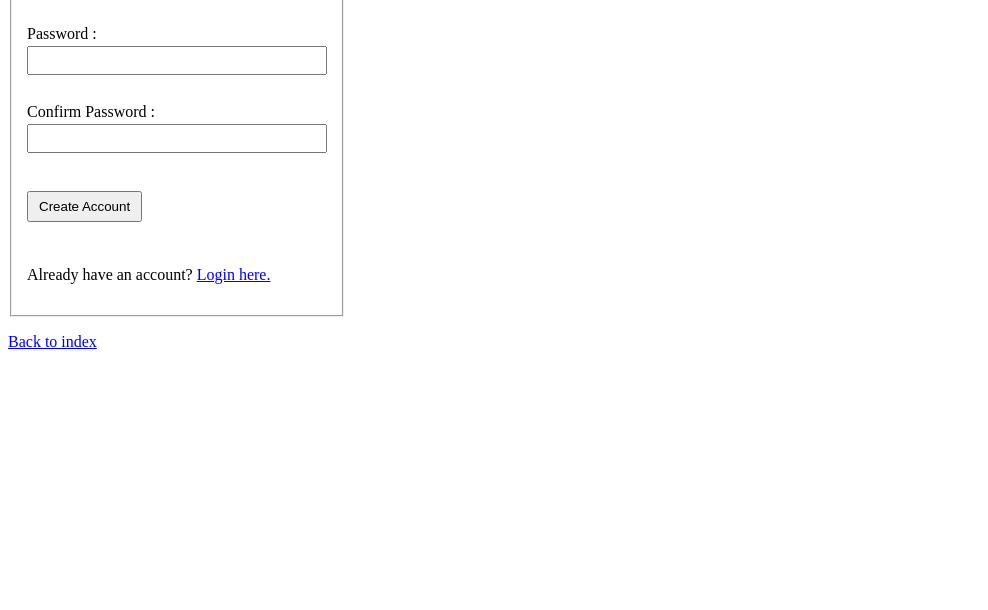
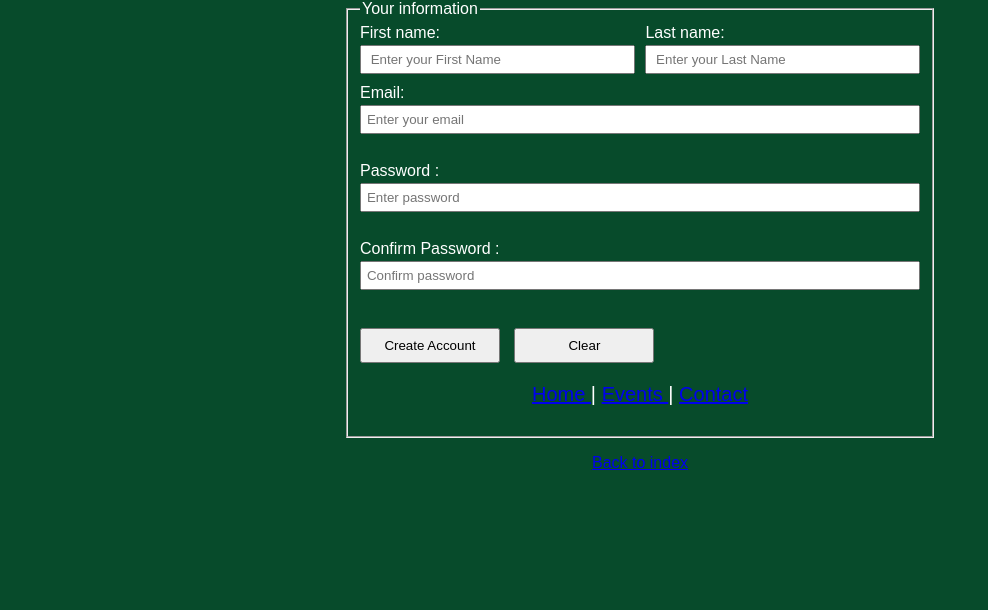
Before and after one commit to BuzzFid/CPIS358-Assignment1-Group10, a plain HTML site: page register.html in a window 1280 px wide. Shown: the part 190-800 px from the top of the page, without its empty margins (0-988 px from the left). Drawn offline with Linux system fonts and the light colour scheme.

Commit message:
Refactor registration form layout and styling for improved user experience

```diff
--- a/register.html
+++ b/register.html
@@ -1,49 +1,142 @@
-<head>
-    <title>SignUp</title>
-    <style>
-        fieldset {
-            width: 300px;
-            padding: 15px;
+<!DOCTYPE html>
+<html>
+    <style type="text/css">
+        /* Center the sign-up form both vertically and horizontally */
+        body {
+            font-family: Arial, sans-serif;
+            display: flex;
+            flex-direction: column;
+            justify-content: center;
+            align-items: center;
+            height: 100vh;
+            margin: 0;
+            background-color: #074b2b;
+            color: #ffffff;
+
         }
+
+
+
+        /* row for first and last name inputs */
+        .name-row {
+            display: flex;
+            gap: 10px;
+        }
+
 
         label {
             display: block;
             margin-bottom: 10px;
         }
 
+        /* inline help tip shown next to a specific field */
+        .inline-tip {
+            color: #ffdddd;
+            font-size: 0.9em;
+            margin-top: 4px;
+            display: block;
+        }
+
         input[type="text"],
-        input[type="password"]
-         {
+        input[type="password"],
+        input[type="email"] {
             width: 100%;
             padding: 5px;
             box-sizing: border-box;
             margin-top: 3px;
         }
 
-        input[type="submit"] {
+        /* Make submit and reset buttons match in size and spacing */
+        input[type="submit"],
+        input[type="reset"] {
             margin-top: 10px;
-            padding: 6px 10px;
+            padding: 8px 14px;
+            display: inline-block;
+            min-width: 140px;
+            box-sizing: border-box;
+            cursor: pointer;
         }
+
+        input[type="reset"] {
+            margin-left: 10px;
+        }
+
     </style>
+    <script>
+
+        var helpArray =
+            ["Enter your first name in this input box.", // element 0
+            "Enter your last name in this input box.", // element 1
+                "Enter your e-mail address in this input box, " +
+                "in the format user@domain.", // element 2
+                "Enter your password in this input box.", // element 3
+                "Enter your password again to confirm it.", // element 4
+                ""]; // element 5 nothing to display
+        function helpText(message, field) {
+            // If a specific field is provided, show the help text inline under that field's label.
+            // message is an index into helpArray; message 6 (or missing) clears the tip.
+            if (!field) {
+                console.warn('helpText: no field provided');
+                return;
+            }
+            var label = field.closest('label') || field.parentNode;
+            if (!label) return;
+            var tipEl = label.querySelector('.inline-tip');
+            var text = helpArray[message] || '';
+            if (!tipEl) {
+                tipEl = document.createElement('div');
+                tipEl.className = 'inline-tip';
+                label.appendChild(tipEl);
+            }
+            if (text) {
+                tipEl.textContent = text;
+                tipEl.style.display = 'block';
+            } else {
+                tipEl.textContent = '';
+                tipEl.style.display = 'none';
+            }
+        } // end function helpText
+
+    </script>
+
+<head>
+    <title>SignUp</title>
+
 </head>
 <body>
-    <form action="حط الرابط الي تبيه هنا " method="get">
+    <form action="event.html" method="get">
     <h2>Sign Up</h2>
     <fieldset>
             <legend>Your information</legend>
-            <label>Full name:
-                 <input type="text" name="fullname" required /></label></br>
+            <div class="name-row">
+                <label>First name:
+                    <input type="text" name="firstname" required placeholder=" Enter your First Name" onfocus="helpText(0, this)" onblur="helpText(5, this)"/>
+                </label>
+                <label>Last name:
+                    <input type="text" name="lastname" required placeholder=" Enter your Last Name" onfocus="helpText(1, this)" onblur="helpText(5, this)" />
+                </label>
+            </div>
+
             <label>Email:
-                <input type="email" name="email" required/></label> </br>
+                <input type="email" name="email" required placeholder="Enter your email" onfocus="helpText(2, this)" onblur="helpText(5, this)"/></label><br>
             <label>Password :
-                <input type="password" name="password" required/></label> </br>
+                <input type="password" id="password" name="password" placeholder="Enter password" required onfocus="helpText(3, this)" onblur="helpText(5, this)"/></label><br>
             <label>Confirm Password :
-                <input type="password" name="confirm_password" required/></label><br>
+                <input type="password" id="confirm_password" name="confirm_password" required placeholder="Confirm password" onfocus="helpText(4, this)" onblur="helpText(5, this)"/></label><br>
+            <input type="submit"  value="Create Account">
+            <input type="reset" value="Clear" />
+            <div id="form-warning" role="status" aria-live="polite" style="color:#ffdddd; background:#8b0000; padding:6px; margin-top:8px; display:none; border-radius:4px;">
+            </div>
 
-            <label><input type="submit"  value="Create Account"></label></br>
-
-            <p>Already have an account? <a href="login.html">Login here.</a></p>
+<nav class="the-href-pages" style="text-align: center; margin-top: 20px; margin-bottom: 20px;">
+        <label style="color:rgb(255, 255, 255); font-size: 20px;">
+            <a href="index.html" name="Home" class="the-href-pages"> Home </a> |
+            <a href="events.html" name="Events" class="the-href-pages"> Events </a> |
+            <a href="contact.html" name="Contact" class="the-href-pages"> Contact </a>
+        </label>
+    </nav>
     </fieldset>
 </form>
  <p><a href="index.html">Back to index</a></p>
 </body>
+</html>
```
